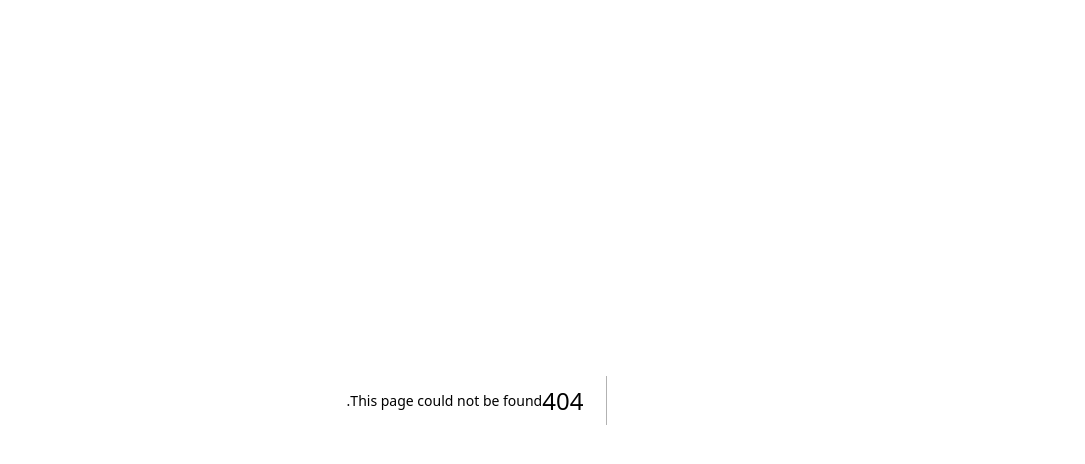
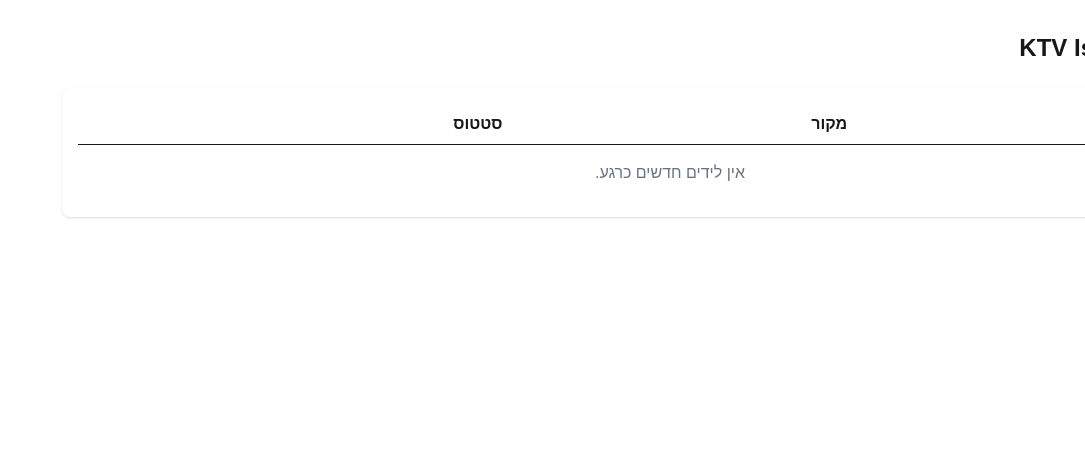
Before and after one commit to yuvalbh12/ktv-site, a Next.js app: page /admin in a window 1280 px wide. Before the commit this address had no page. Shown: the top 464 px of the page, without its empty margins (195-1280 px from the left). Built offline with nearby package versions, Linux system fonts and the light colour scheme.

Commit message:
feat: add admin dashboard with RTL and localStorage persistence

```diff
--- a/app/[city]/[service]/page.tsx
+++ b/app/[city]/[service]/page.tsx
@@ -14,7 +14,7 @@ export default async function LeadPage({ params }: { params: Promise<{ city: str
     <div className="min-h-screen bg-white text-right" dir="rtl">
       <nav className="p-4 border-b bg-slate-50">
         <div className="max-w-4xl mx-auto flex justify-between items-center">
-          <span className="font-bold text-blue-900">KTV Working Drone</span>
+          <span className="font-bold text-blue-900">KTV Israel</span>
           <Link href="/" className="text-blue-600 font-medium">← לכל אזורי השירות</Link>
         </div>
       </nav>
--- /dev/null
+++ b/app/admin/page.tsx
@@ -0,0 +1,47 @@
+'use client';
+import { useState, useEffect } from 'react';
+
+export default function AdminPage() {
+  const [leads, setLeads] = useState([]);
+
+  // טעינה מהזכרון בטעינת הדף
+  useEffect(() => {
+    const saved = localStorage.getItem('ktv_leads');
+    if (saved) setLeads(JSON.parse(saved));
+  }, []);
+
+  // שמירה בכל פעם שהרשימה משתנה
+  useEffect(() => {
+    localStorage.setItem('ktv_leads', JSON.stringify(leads));
+  }, [leads]);
+
+  return (
+    <div className="p-8" dir="rtl">
+      <h1 className="text-2xl font-bold mb-6">ניהול לידים - KTV Israel</h1>
+      <div className="bg-white shadow rounded-lg p-4">
+        <table className="w-full text-right border-collapse">
+          <thead>
+            <tr className="border-b">
+              <th className="p-2">תאריך</th>
+              <th className="p-2">מקור</th>
+              <th className="p-2">סטטוס</th>
+            </tr>
+          </thead>
+          <tbody>
+            {leads.length === 0 ? (
+              <tr><td colSpan={3} className="p-4 text-center text-gray-500">אין לידים חדשים כרגע.</td></tr>
+            ) : (
+              leads.map((lead, i) => (
+                <tr key={i} className="border-b">
+                  <td className="p-2">{lead.date}</td>
+                  <td className="p-2">{lead.source}</td>
+                  <td className="p-2">{lead.status}</td>
+                </tr>
+              ))
+            )}
+          </tbody>
+        </table>
+      </div>
+    </div>
+  );
+}
```
